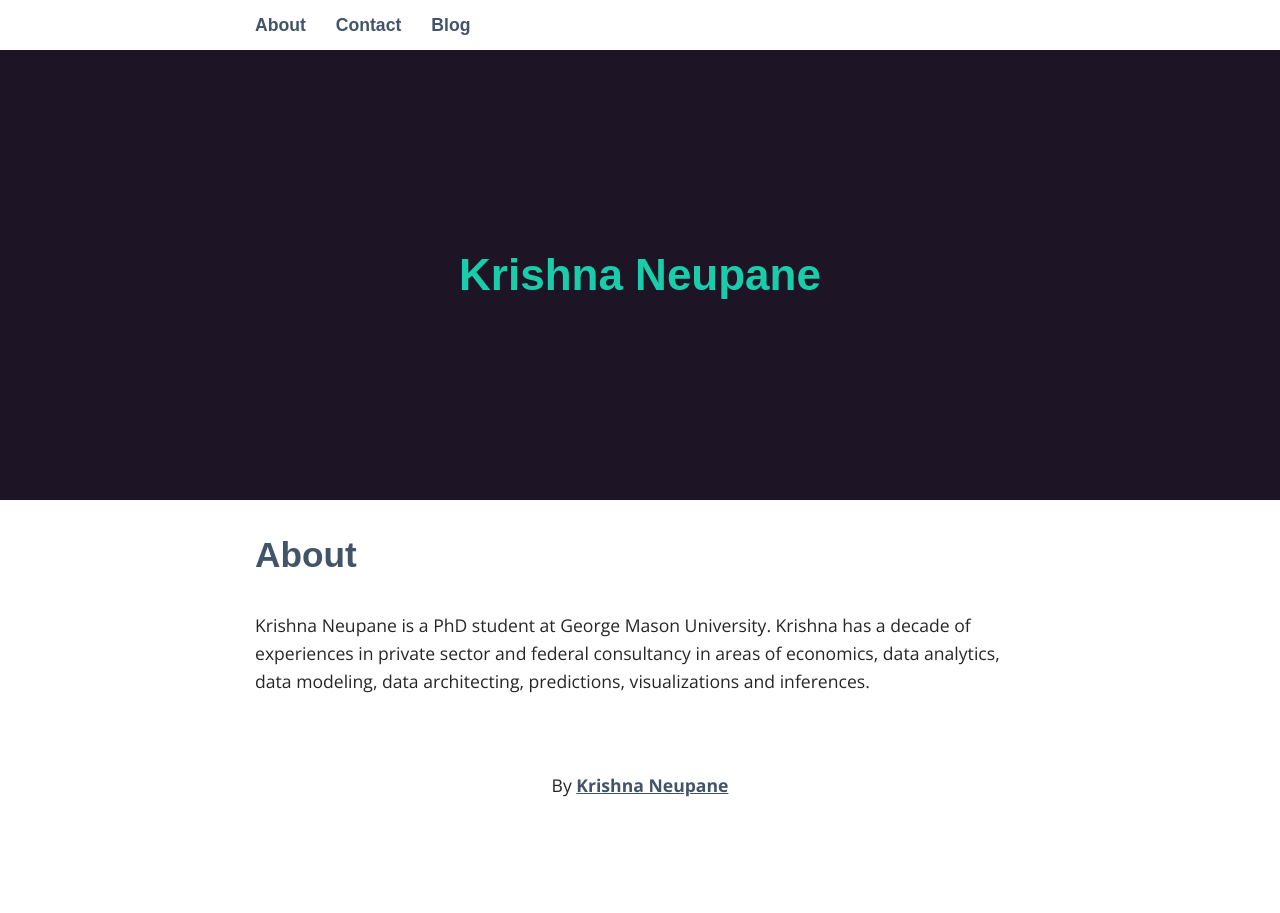
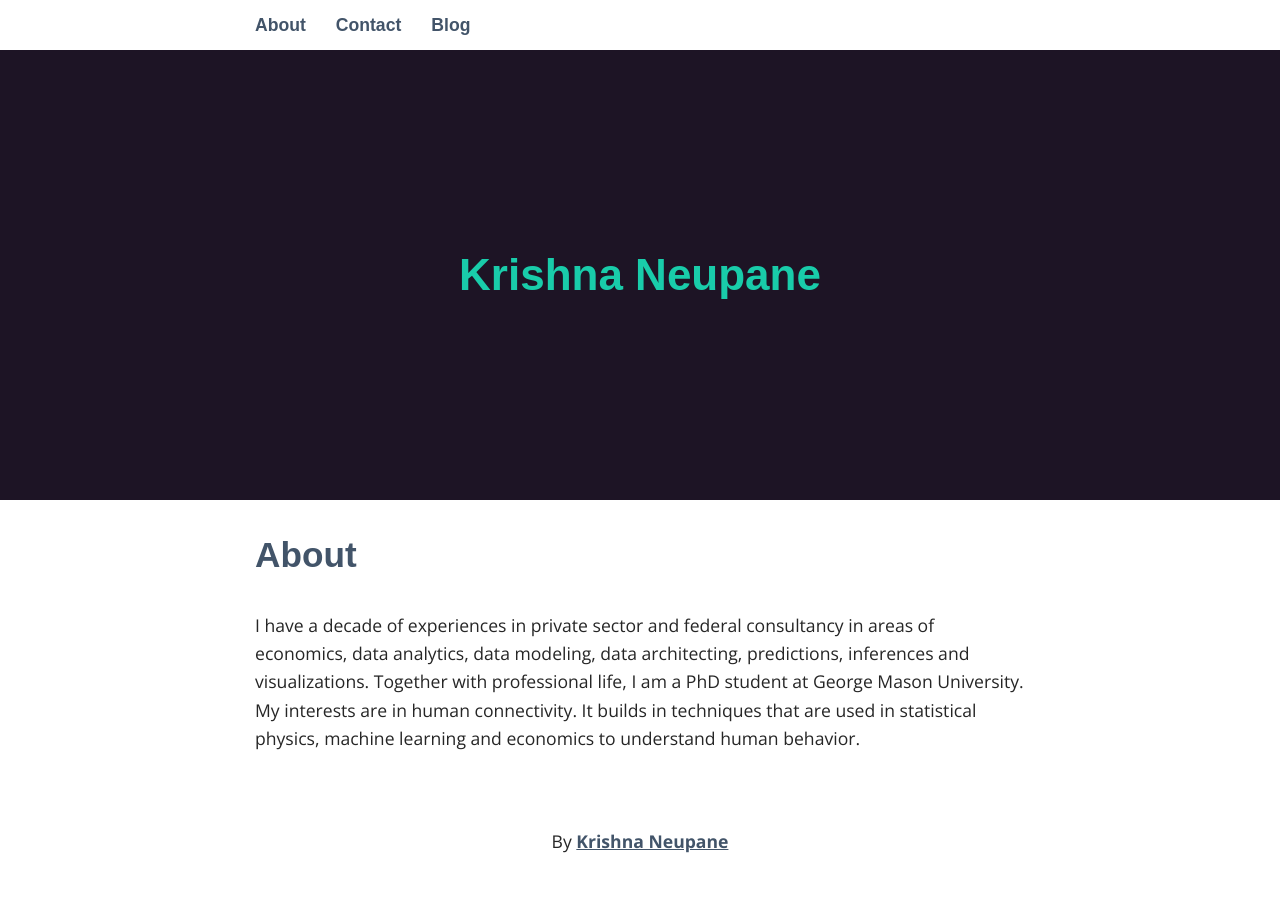
Before and after one commit to krishpn/krishpn.github.io, a Jekyll site: the page built from _pages/01_about.md, in a window 1280 px wide. Built offline with Jekyll 4.4.1, drawn with Linux system fonts in a browser that asks for light colours; some web fonts are replaced.

Commit message:
adding more text in about

```diff
--- a/_pages/01_about.md
+++ b/_pages/01_about.md
@@ -4,4 +4,4 @@ title: About
 permalink: /about/
 ---
 
-Krishna Neupane is a PhD student at George Mason University. Krishna has a decade of experiences in private sector and federal consultancy in areas of economics, data analytics, data modeling, data architecting, predictions, visualizations and inferences.
+I have a decade of experiences in private sector and federal consultancy in areas of economics, data analytics, data modeling, data architecting, predictions, inferences and visualizations. Together with professional life, I am a PhD student at George Mason University. My interests are in human connectivity. It builds in techniques that are used in statistical physics, machine learning and economics to understand human behavior.
```
